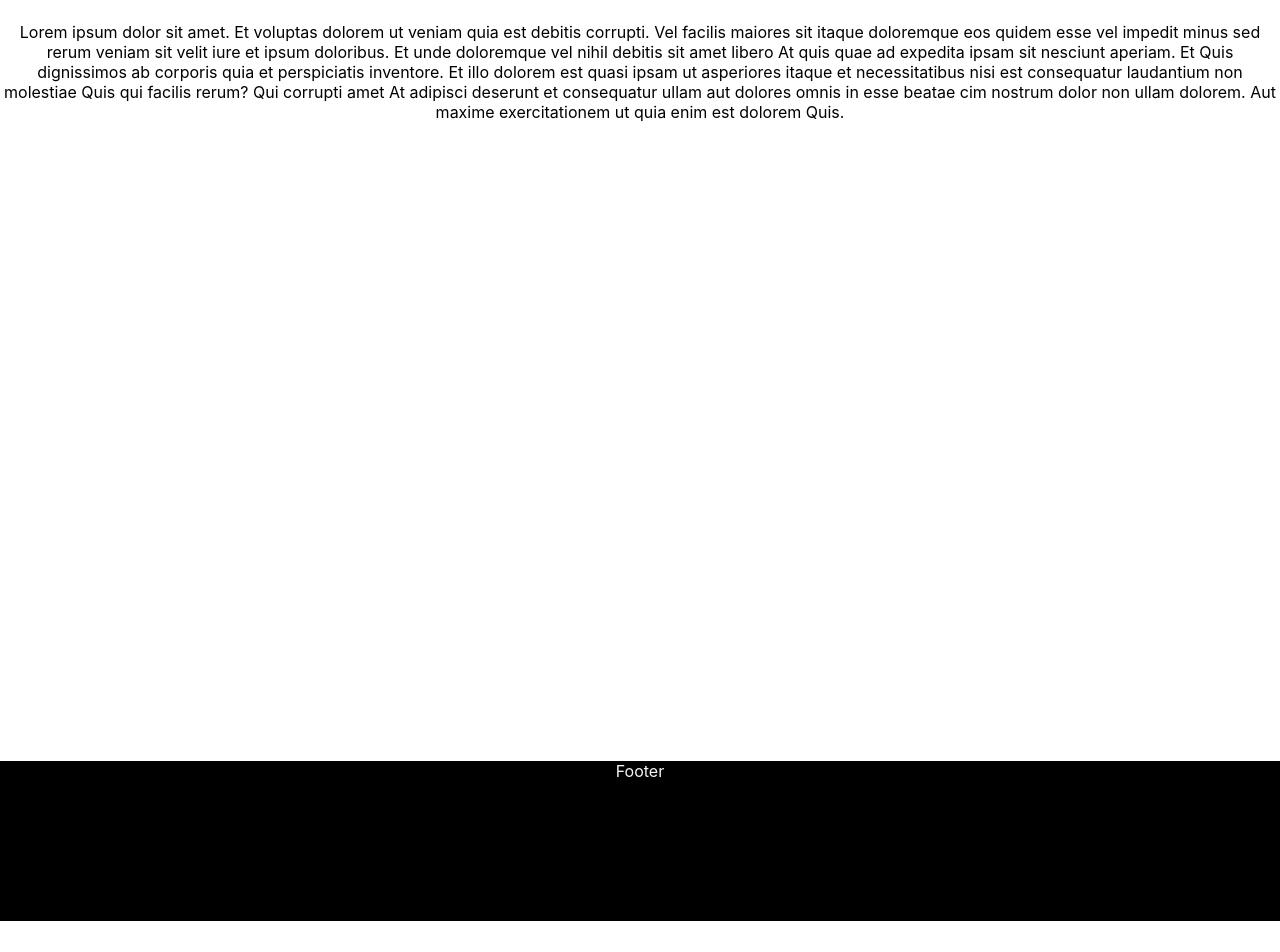
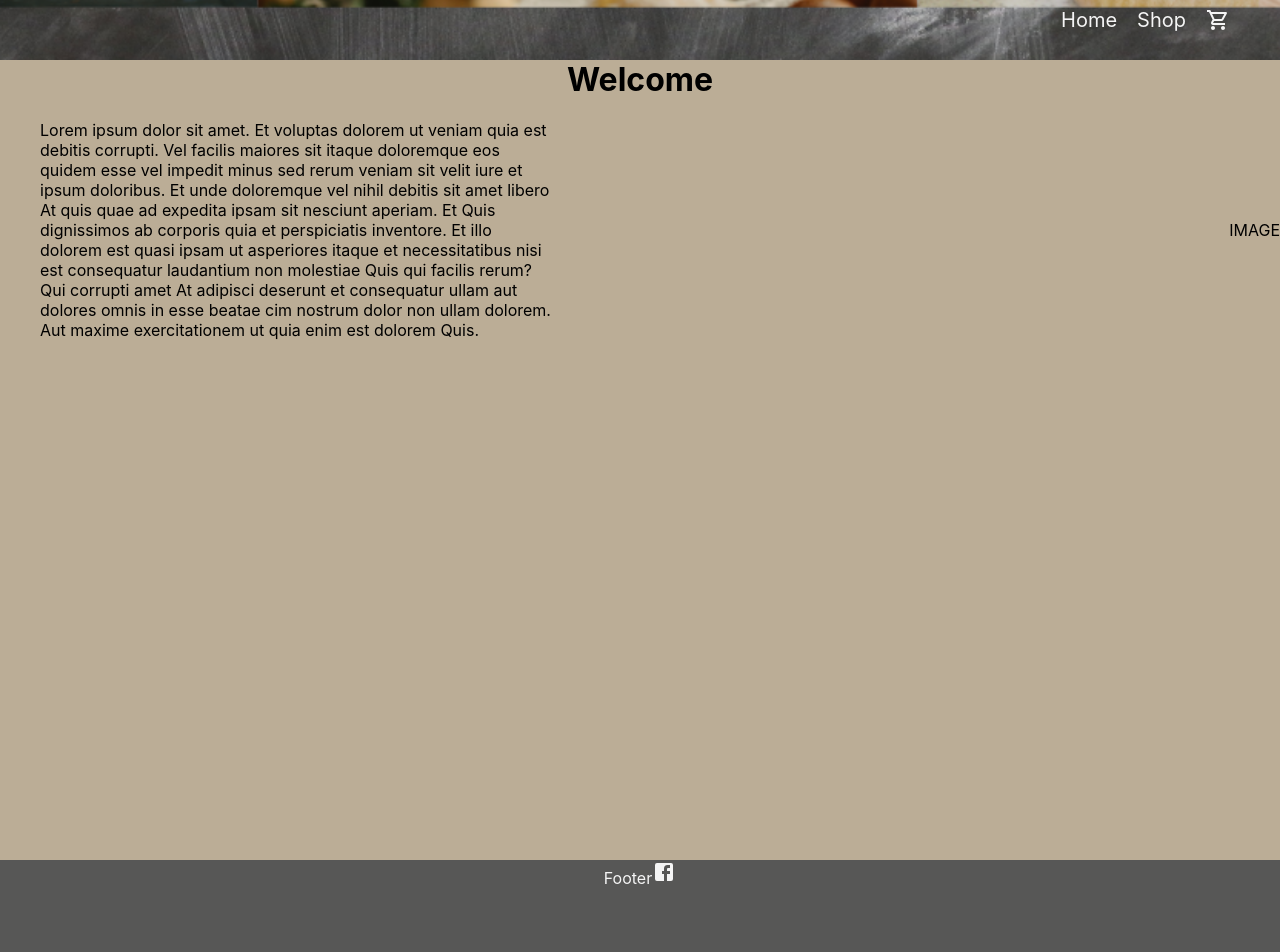
Before and after one commit to JosselineG/Ecommerce-Template, a React (Create React App) app: page / in a window 1280 px wide. Shown: the part 460-1412 px from the top of the page. Before the commit the page ends 1381 px from the top, so only its background shows below. Built offline with nearby package versions, Linux system fonts and the light colour scheme.

Commit message:
second commit

```diff
--- a/src/Components/Footer.css
+++ b/src/Components/Footer.css
@@ -2,7 +2,7 @@
     width: 100%;
     height: 20vh;
     color: whitesmoke;
-    background-color: black;
+    background-color: #575756;
 
     bottom:auto;
     position: absolute;
--- a/src/Components/Footer.js
+++ b/src/Components/Footer.js
@@ -1,8 +1,15 @@
 import React from 'react'
 import "./Footer.css"
+import FacebookIcon from '@mui/icons-material/Facebook';
+
 function Footer() {
   return (
-    <div className='footer'>Footer</div>
+    <div className='footer'>Footer
+
+
+
+    <FacebookIcon/>
+    </div>
   )
 }
 
--- a/src/Components/Header.css
+++ b/src/Components/Header.css
@@ -3,9 +3,10 @@
     background: url("sample.png")  center;
     background-size: cover;
     width: 100%;
-    height: 50vh;
+    height: 65vh;
 
     color: white;
+
 
     display: flex;
     flex-direction: column;
--- a/src/Pages/Home/Home.css
+++ b/src/Pages/Home/Home.css
@@ -1,6 +1,32 @@
 .home{
+    width: 100%;
+    height: 100vh;
+
+   background-color: #bbad96;
+   color: black;
+
+}
+
+.homeTitle{
 
 
-    width: 100%;
-    height: 100vh;
+   margin-top: 0px;
+
+
 }
+.description{
+
+    display: flex;
+    flex-direction: row;
+    justify-content: space-between;
+    align-items: center;
+
+
+}
+
+.paragraph{
+    width: 40%;
+    margin-left: 40px;
+
+    text-align: left;
+}
--- a/src/Pages/Home/Home.js
+++ b/src/Pages/Home/Home.js
@@ -4,9 +4,9 @@ import "./Home.css"
 const Home = () => {
   return (
     <div className='home'>
-     <h1>Welcome</h1>
+     <h1 className='homeTitle'>Welcome</h1>
      <div className='description'>
-      <span>
+      <span className='paragraph'>
         Lorem ipsum dolor sit amet.
         Et voluptas dolorem ut veniam quia est debitis corrupti.
         Vel facilis maiores sit itaque doloremque eos quidem esse vel
@@ -21,6 +21,10 @@ const Home = () => {
         enim est dolorem Quis.
 
       </span>
+      <div>
+
+        IMAGE
+      </div>
       </div>
       </div>
   )
```
